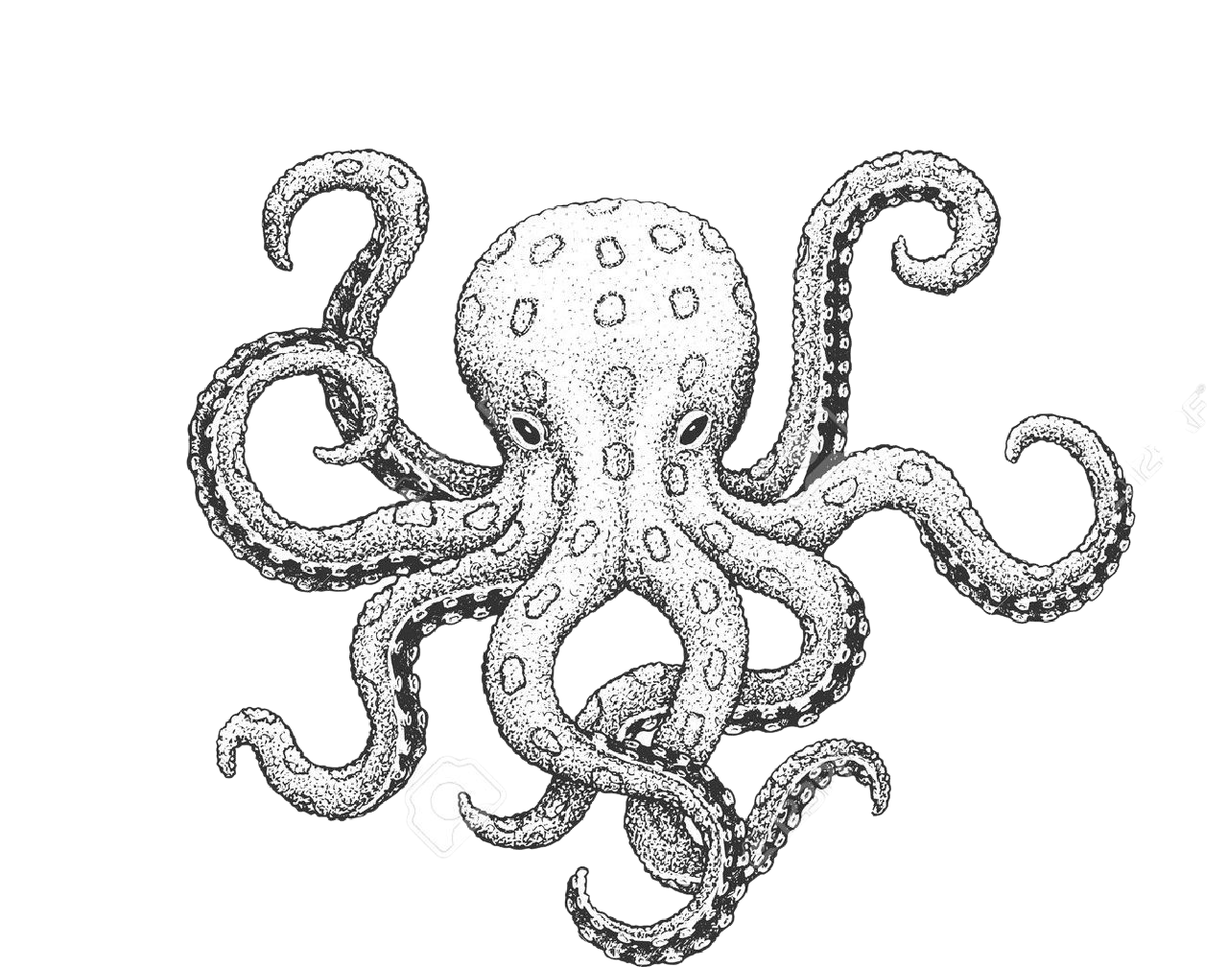
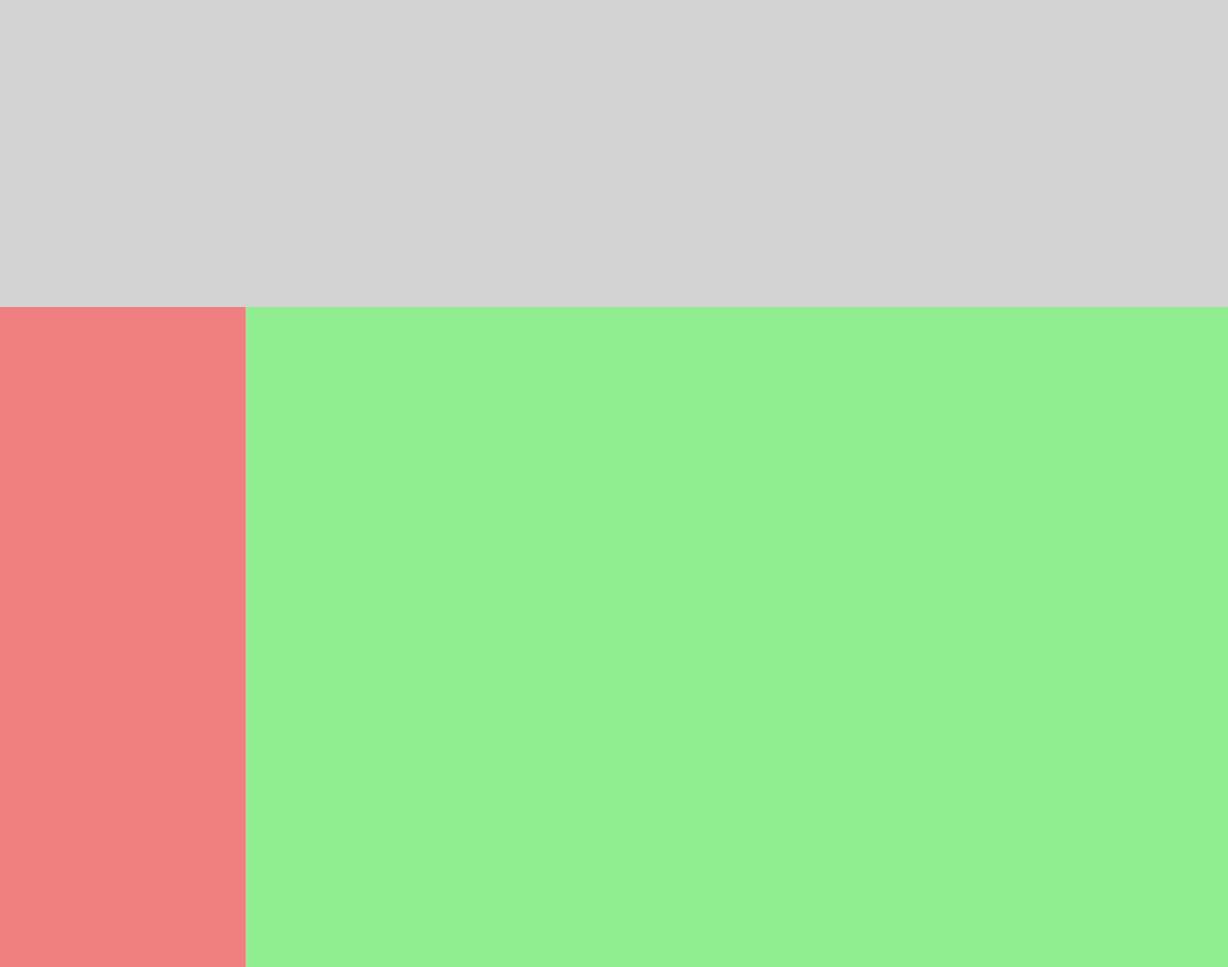
Before and after one commit to firasRoggai/git_survival_guid, a plain HTML site: page index.html in a window 1280 px wide. Shown: the top 1008 px of the page at 96% size. Drawn offline with Linux system fonts and the light colour scheme.

Commit message:
basic layout

```diff
--- a/index.html
+++ b/index.html
@@ -10,7 +10,10 @@
     <!-- STYLE -->
 </head>
 <body>
-    <img class="octupus" src="./Assets/Octupus.png" alt="" srcset="">
+    <header></header>
+    <div class="sidebar"></div>
+    <article></article>
+    <footer></footer>
     <!-- SCRIPTS -->
     <script src="./script.js"></script>
     <!-- SCRIPTS -->
--- a/sass.scss
+++ b/sass.scss
@@ -3,3 +3,25 @@
     padding: 0;
     margin: 0;
 }
+/***** VARIABLES *****/
+
+/***** End VARIABLES *****/
+body {
+    display: grid;
+    grid-template-columns:  1fr 4fr;
+    grid-template-rows: 40vh minmax(100vh,auto) 20vh;
+}
+header {
+    background-color: lightgrey;
+    grid-column: 1/-1;
+}
+.sidebar {
+    background: lightcoral;
+}
+article {
+    background-color: lightgreen;
+}
+footer {
+    background-color: lightsalmon;
+    grid-column: 1/-1;
+}
```
Also changed, not shown: Assets/Octupus.png (deleted), sass.css, 1 other file.
